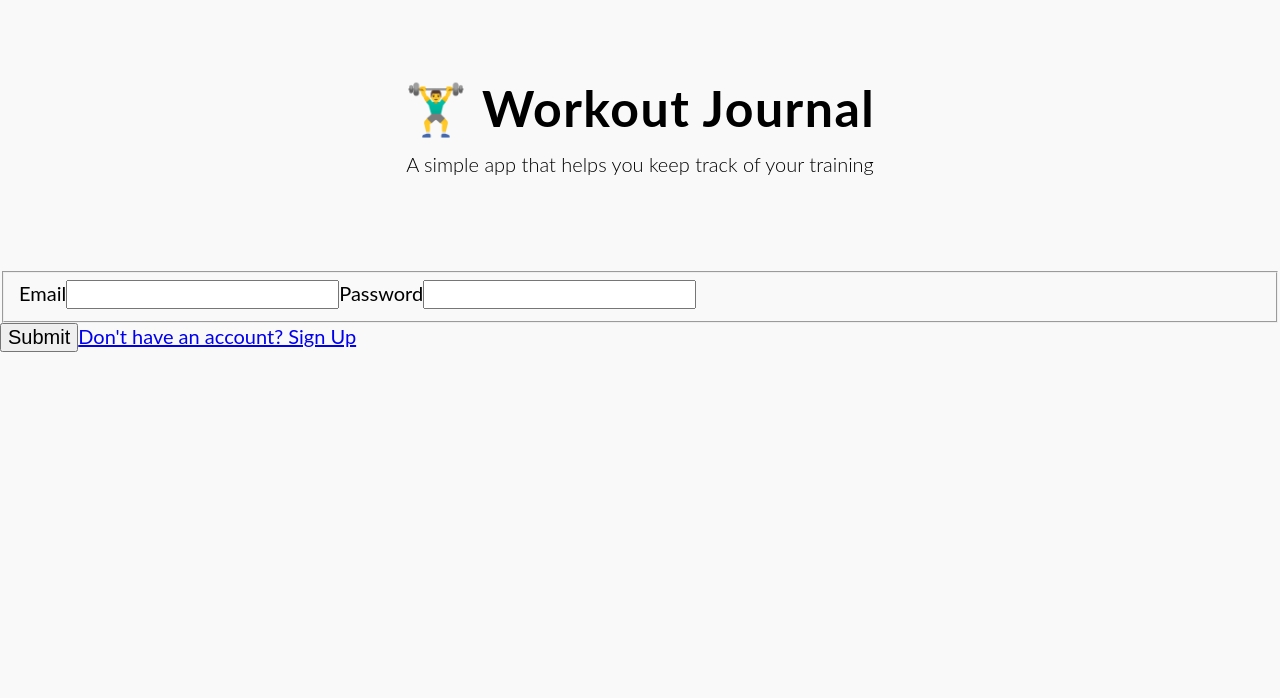
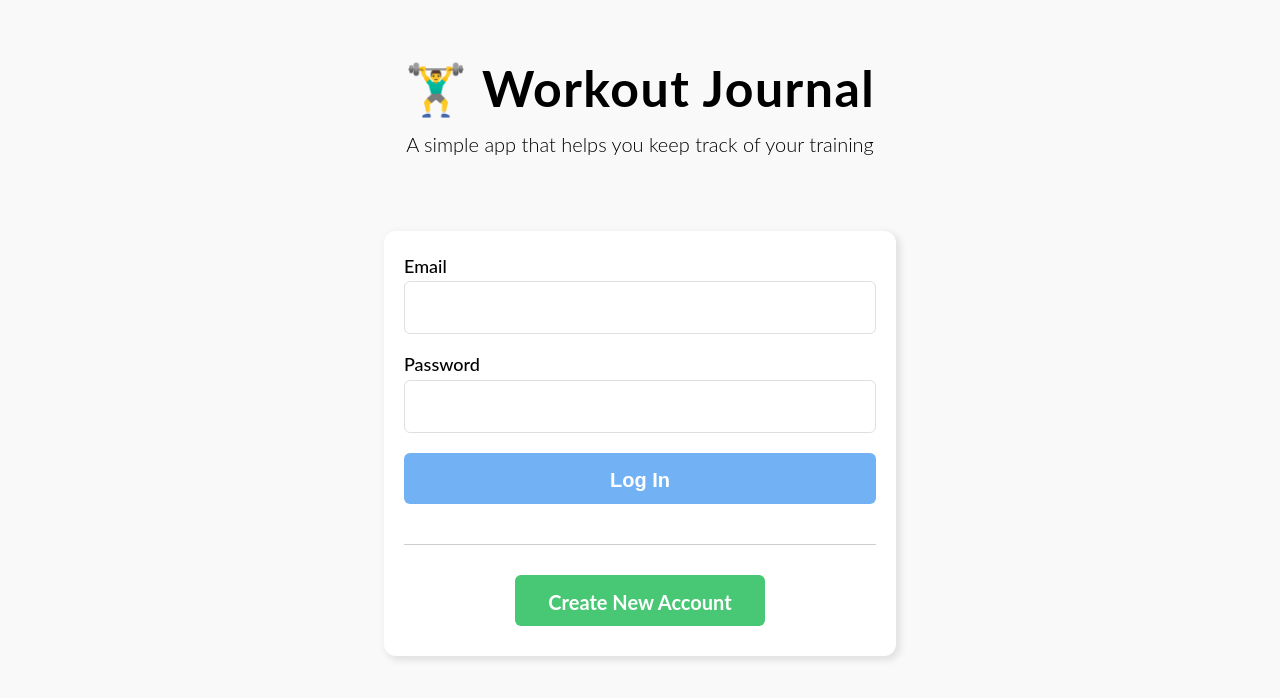
Before and after one commit to aaronjunehee/workout-log, a React (Create React App) app: page /login in a window 1280 px wide. Shown: the top 698 px of the page. Built offline with nearby package versions, Linux system fonts and the light colour scheme; no server answers.

Commit message:
styled the login component

```diff
--- a/src/components/Login.js
+++ b/src/components/Login.js
@@ -36,21 +36,19 @@ function Login(props) {
   }
 
   return (
-    <form>
+    <form className="login">
       <fieldset>
-        <label htmlFor="email">
-          Email
+        <label htmlFor="email">Email</label>
         <input type="text" name="email" id="email" defaultValue={email} onChange={(e) => setEmail(e.target.value)} />
-        </label>
-        <label htmlFor="password">
-          Password
+        <label htmlFor="password">Password</label>
         <input type="text" name="password" id="password" defaultValue={password} onChange={(e) => setPassword(e.target.value)} />
-        </label>
       </fieldset>
-      <button onClick={handleSubmit}>Submit</button>
-      <Link to="/signup">
-        Don't have an account? Sign Up
-      </Link>
+      <button onClick={handleSubmit}>Log In</button>
+      <div className="signup-button">
+        <Link to="/signup">
+          Create New Account
+        </Link>
+      </div>
     </form>
   );
 }
--- a/src/styles/App.scss
+++ b/src/styles/App.scss
@@ -2,6 +2,7 @@
 @import './partials/mixins';
 @import './partials/global';
 @import './partials/app';
+@import './partials/login';
 
 .App {
   text-align: center;
--- a/src/styles/partials/_app.scss
+++ b/src/styles/partials/_app.scss
@@ -1,6 +1,6 @@
 .app-header {
   text-align: center;
-  padding: 80px 0;
+  padding: 60px 0;
   h1 {
     font-size: 5rem;
     letter-spacing: 1.5px;
@@ -10,3 +10,6 @@
     font-weight: 300;
   }
 }
+main {
+  padding-bottom: 60px;
+}
--- a/src/styles/partials/_global.scss
+++ b/src/styles/partials/_global.scss
@@ -27,3 +27,15 @@ img {
     display: block;
     width: 100%;
 }
+
+fieldset {
+  border: none;
+  padding: 0;
+  margin: 0;
+
+}
+
+button {
+    border: none;
+    padding: 0;
+}
--- /dev/null
+++ b/src/styles/partials/_login.scss
@@ -0,0 +1,58 @@
+form.login {
+  margin: 0 auto;
+  width: 40%;
+  background-color: white;
+  padding: 20px;
+  border-radius: 12px;
+  box-shadow: 3px 3px 7px 1px #88888838;
+
+  fieldset {
+    display: flex;
+    flex-direction: column;
+  }
+
+  label {
+    font-size: 1.8rem;
+    font-weight: 500;
+    padding: 5px 0;
+    &:nth-of-type(2) {
+      margin-top: 15px;
+    }
+  }
+
+  input {
+    padding: 14px 16px;
+    border-radius: 6px;
+    border: 1px solid #dddfe2;
+  }
+
+  button,
+  a {
+    display: block;
+    width: 100%;
+    padding: 16px 0 12px;
+    border-radius: 6px;
+    cursor: pointer;
+    background-color: rgb(114, 177, 244);
+    font-weight: bold;
+    color: white;
+  }
+
+  button {
+    margin: 20px auto 40px;
+  }
+
+  a {
+    background-color: #48c774;
+    text-decoration: none;
+    text-align: center;
+    max-width: 250px;
+    margin: 0 auto;
+  }
+
+  .signup-button {
+    padding: 30px 0 10px;
+    border-top: 1px solid rgba(87, 87, 87, 0.29);
+  }
+
+}
```
